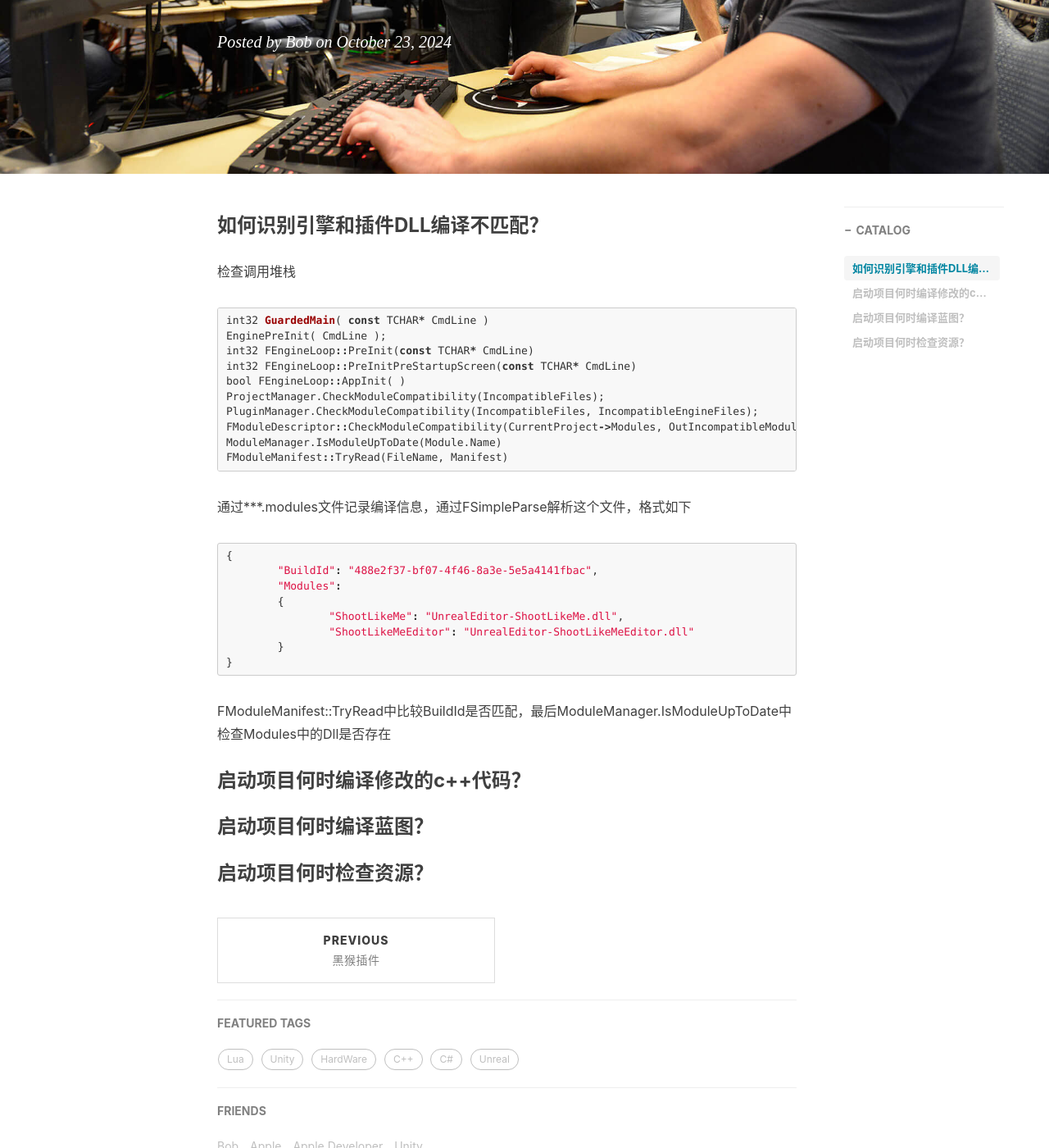
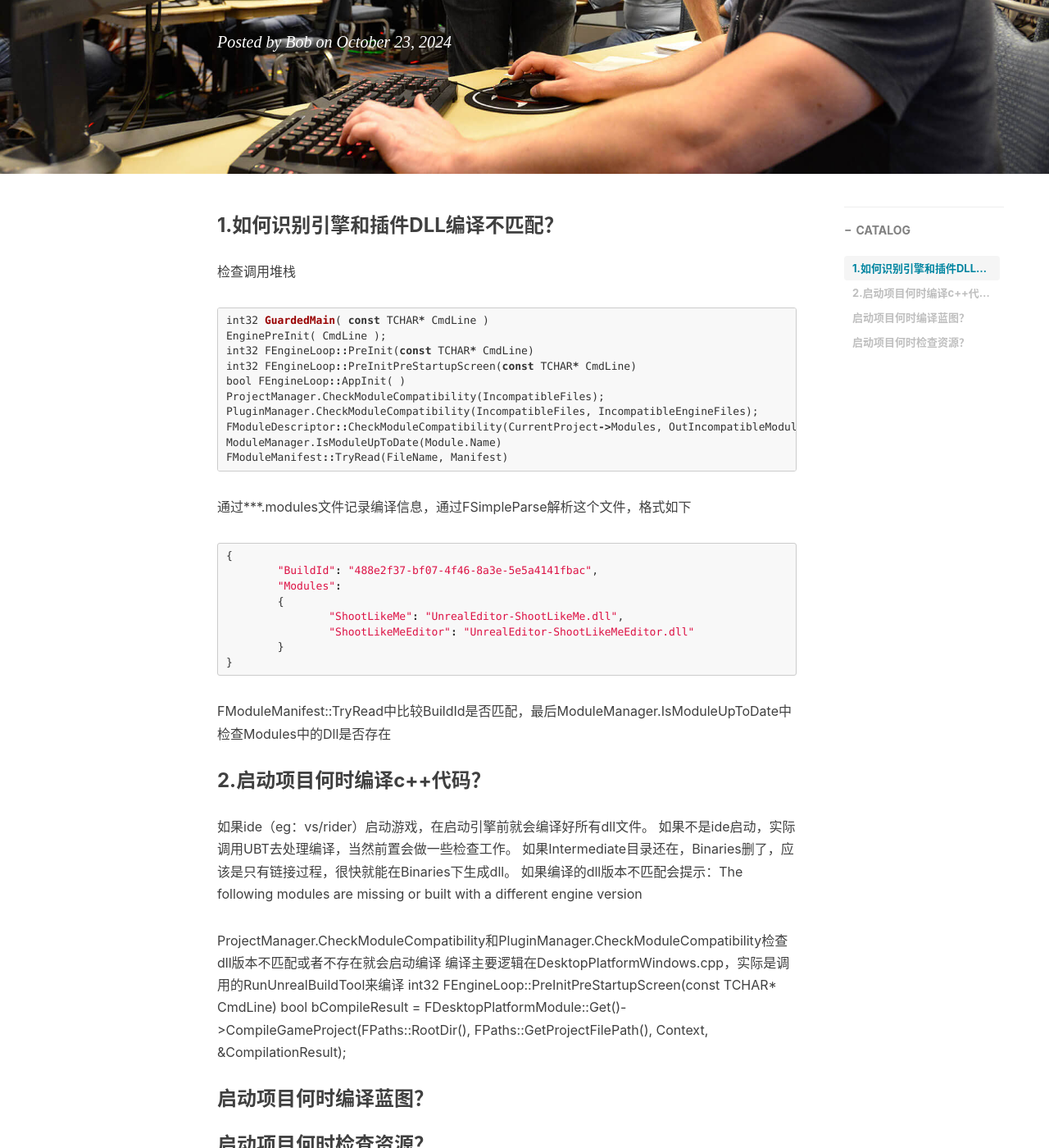
Before and after one commit to chenanbao/chenanbao.github.io, a Jekyll site: the page built from _posts/2024-10-23-Unreal源码百问.md, in a window 1280 px wide and 1400 px high, scrolled down 311 px. Shown: the whole window at 82% size. Built offline with Jekyll 4.4.1, drawn with Linux system fonts in a browser that asks for light colours; nearby versions of some CDN libraries; comment, search, counter and statistics services are not loaded.

Commit message:
Update 2024-10-23-Unreal源码百问.md

````diff
--- a/_posts/2024-10-23-Unreal源码百问.md
+++ b/_posts/2024-10-23-Unreal源码百问.md
@@ -11,7 +11,7 @@
 ---
 
 
-### 如何识别引擎和插件DLL编译不匹配？
+### 1.如何识别引擎和插件DLL编译不匹配？
 检查调用堆栈
 ```c
 int32 GuardedMain( const TCHAR* CmdLine )
@@ -40,7 +40,18 @@ FModuleManifest::TryRead中比较BuildId是否匹配，最后ModuleManager.IsMod
 
 
 
-### 启动项目何时编译修改的c++代码？
+### 2.启动项目何时编译c++代码？
+如果ide（eg：vs/rider）启动游戏，在启动引擎前就会编译好所有dll文件。
+如果不是ide启动，实际调用UBT去处理编译，当然前置会做一些检查工作。
+如果Intermediate目录还在，Binaries删了，应该是只有链接过程，很快就能在Binaries下生成dll。
+如果编译的dll版本不匹配会提示：The following modules are missing or built with a different engine version
+
+ProjectManager.CheckModuleCompatibility和PluginManager.CheckModuleCompatibility检查dll版本不匹配或者不存在就会启动编译
+编译主要逻辑在DesktopPlatformWindows.cpp，实际是调用的RunUnrealBuildTool来编译
+int32 FEngineLoop::PreInitPreStartupScreen(const TCHAR* CmdLine)
+bool bCompileResult = FDesktopPlatformModule::Get()->CompileGameProject(FPaths::RootDir(), FPaths::GetProjectFilePath(), Context, &CompilationResult);
+
+
 
 
 ### 启动项目何时编译蓝图？
````
